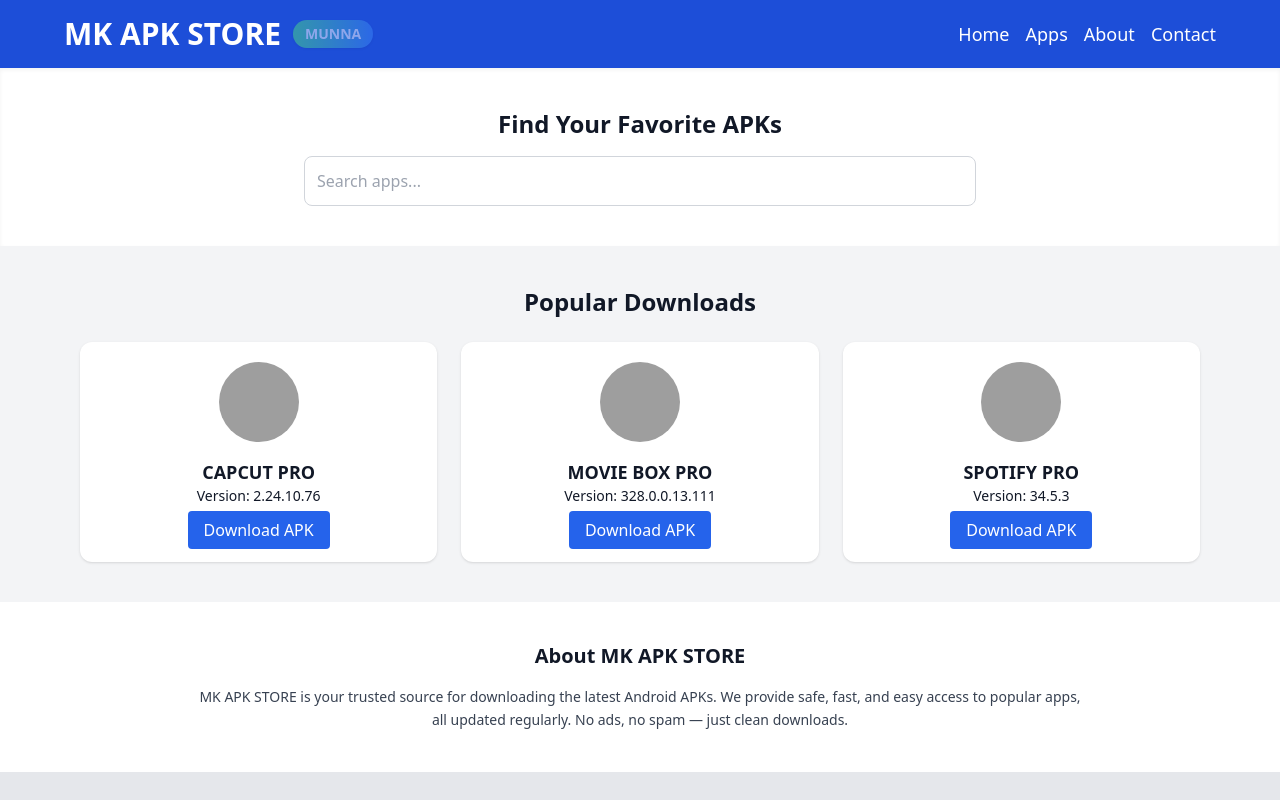
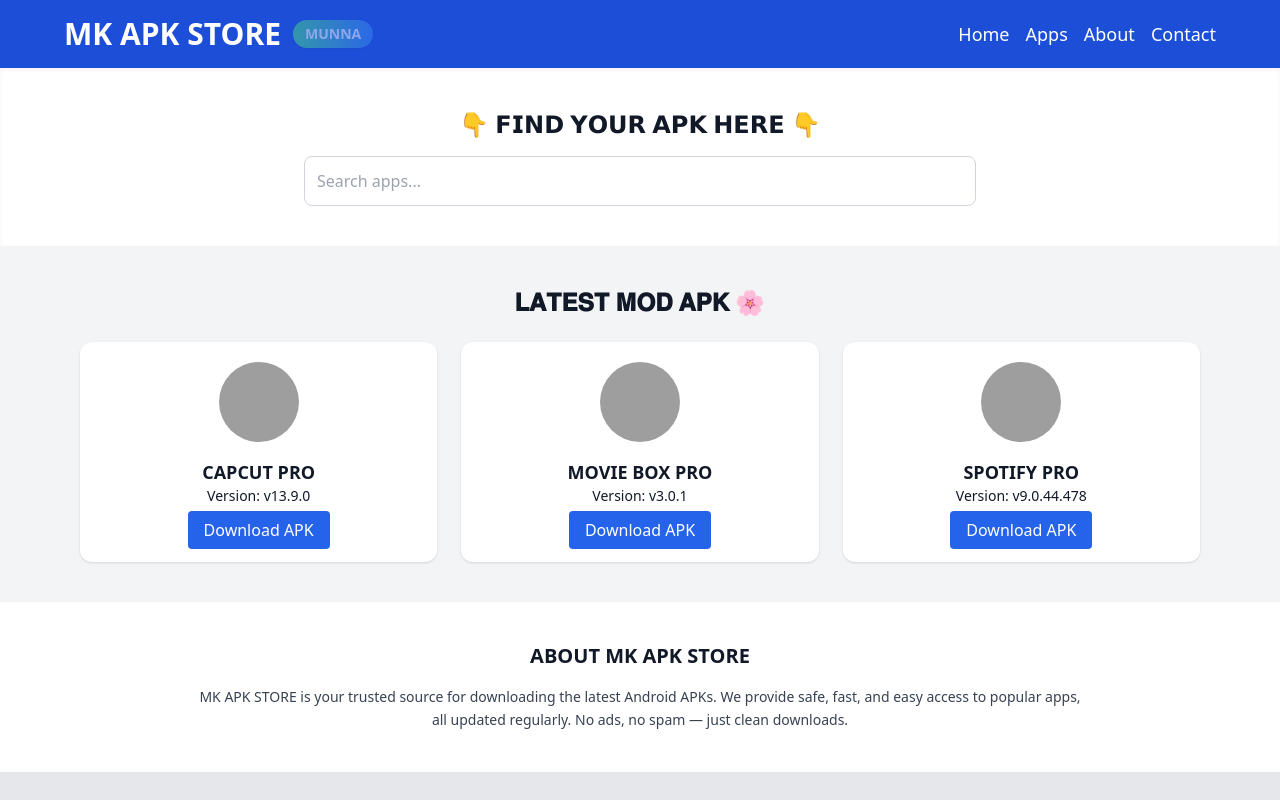
Before and after one commit to Mariya124/Mkmodsapk1, a plain HTML site: page index.html in a window 1280 px wide. Shown: the top 800 px of the page. Drawn offline with nearby package versions, Linux system fonts and the light colour scheme; grey boxes are pictures that could not be loaded.

Commit message:
Update index.html

```diff
--- a/index.html
+++ b/index.html
@@ -30,21 +30,21 @@
   <!-- Search -->
   <section class="py-10 bg-white shadow-inner">
     <div class="max-w-2xl mx-auto text-center">
-      <h2 class="text-2xl font-semibold mb-4">Find Your Favorite APKs</h2>
+      <h2 class="text-2xl font-semibold mb-4">👇 𝗙𝗜𝗡𝗗 𝗬𝗢𝗨𝗥 𝗔𝗣𝗞 𝗛𝗘𝗥𝗘 👇</h2>
       <input id="searchInput" type="text" placeholder="Search apps..." class="w-full p-3 rounded-lg border border-gray-300 focus:outline-none focus:ring-2 focus:ring-blue-500" />
     </div>
   </section>
 
   <!-- Apps Section -->
   <section id="apps" class="max-w-6xl mx-auto px-4 py-10">
-    <h3 class="text-2xl font-bold mb-6 text-center">Popular Downloads</h3>
+    <h3 class="text-2xl font-bold mb-6 text-center">𝐋𝐀𝐓𝐄𝐒𝐓 𝐌𝐎𝐃 𝐀𝐏𝐊 🌸</h3>
     <div id="appGrid" class="grid grid-cols-1 sm:grid-cols-2 lg:grid-cols-3 gap-6">
 
       <!-- App Card -->
       <div class="app-card bg-white p-5 rounded-xl shadow hover:shadow-lg transition duration-300" data-name="CAPCUT PRO">
         <img src="https://i.imgur.com/1Yxcps1.jpeg" alt="CAPCUT PRO" class="w-20 h-20 mx-auto mb-4 rounded-full">
         <h4 class="text-center font-semibold text-lg">CAPCUT PRO</h4>
-        <p class="text-sm text-center mb-3">Version: 2.24.10.76</p>
+        <p class="text-sm text-center mb-3">Version: v13.9.0</p>
         <div class="text-center">
           <a href="https://devuploads.com/6t7b3wmqgp3x" class="bg-blue-600 text-white px-4 py-2 rounded hover:bg-blue-700">Download APK</a>
         </div>
@@ -53,7 +53,7 @@
       <div class="app-card bg-white p-5 rounded-xl shadow hover:shadow-lg transition duration-300" data-name="MOVIE BOX PRO">
         <img src="https://i.imgur.com/TPdGUKB.jpeg" alt="MOVIE BOX PRO" class="w-20 h-20 mx-auto mb-4 rounded-full">
         <h4 class="text-center font-semibold text-lg">MOVIE BOX PRO</h4>
-        <p class="text-sm text-center mb-3">Version: 328.0.0.13.111</p>
+        <p class="text-sm text-center mb-3">Version: v3.0.1</p>
         <div class="text-center">
           <a href="https://devuploads.com/zw581yrc2ba5" class="bg-blue-600 text-white px-4 py-2 rounded hover:bg-blue-700">Download APK</a>
         </div>
@@ -62,7 +62,7 @@
       <div class="app-card bg-white p-5 rounded-xl shadow hover:shadow-lg transition duration-300" data-name="SPOTIFY PRO">
         <img src="https://i.imgur.com/JTq1j9x.jpeg" alt="SPOTIFY PRO" class="w-20 h-20 mx-auto mb-4 rounded-full">
         <h4 class="text-center font-semibold text-lg">SPOTIFY PRO</h4>
-        <p class="text-sm text-center mb-3">Version: 34.5.3</p>
+        <p class="text-sm text-center mb-3">Version: v9.0.44.478</p>
         <div class="text-center">
           <a href="https://devuploads.com/qdiqb9q819kk" class="bg-blue-600 text-white px-4 py-2 rounded hover:bg-blue-700">Download APK</a>
         </div>
@@ -79,7 +79,7 @@
   <!-- About Section -->
   <section id="about" class="bg-white py-10">
     <div class="max-w-4xl mx-auto text-center">
-      <h3 class="text-xl font-bold mb-4">About MK APK STORE</h3>
+      <h3 class="text-xl font-bold mb-4">ABOUT MK APK STORE</h3>
       <p class="text-gray-700 text-sm leading-relaxed">
         MK APK STORE is your trusted source for downloading the latest Android APKs. We provide safe, fast, and easy access to popular apps, all updated regularly. No ads, no spam — just clean downloads.
       </p>
```
